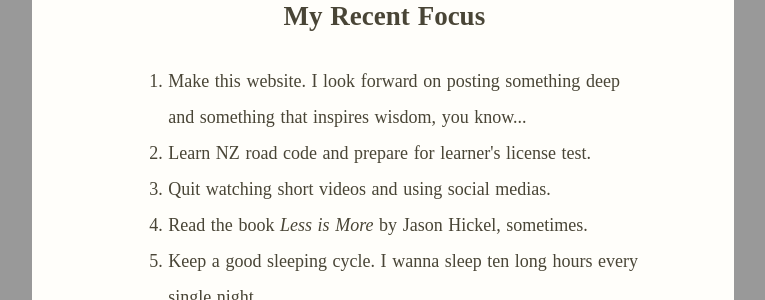
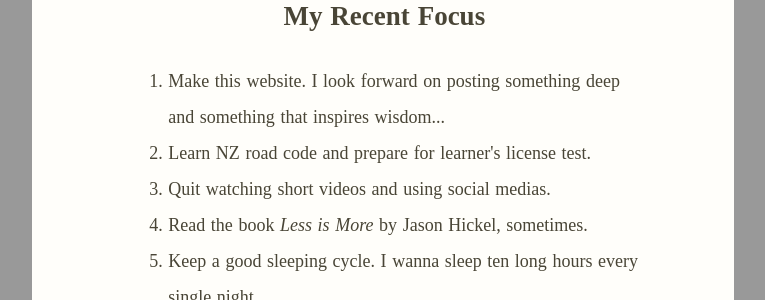
Before and after one commit to shon-li/shon-li.github.io, a Jekyll site: the page built from index.md, in a window 1280 px wide and 900 px high, scrolled down 2205 px. Shown: the part 189-489 px from the top of the window, without its empty margins (257-1022 px from the left). Built offline with Jekyll 4.4.1, drawn with Linux system fonts in a browser that asks for light colours.

Commit message:
Minor wording change on index and readme

```diff
--- a/index.md
+++ b/index.md
@@ -36,7 +36,7 @@ I just finished my electrical engineering degree part two at University of Auckl
 
 ## My Recent Focus
 
-1. Make this website. I look forward on posting something deep and something that inspires wisdom, you know\...
+1. Make this website. I look forward on posting something deep and something that inspires wisdom\...
 2. Learn NZ road code and prepare for learner\'s license test.
 3. Quit watching short videos and using social medias.
 4. Read the book *Less is More* by Jason Hickel, sometimes.
```
Also changed, not shown: readme.md, 3 other files.
